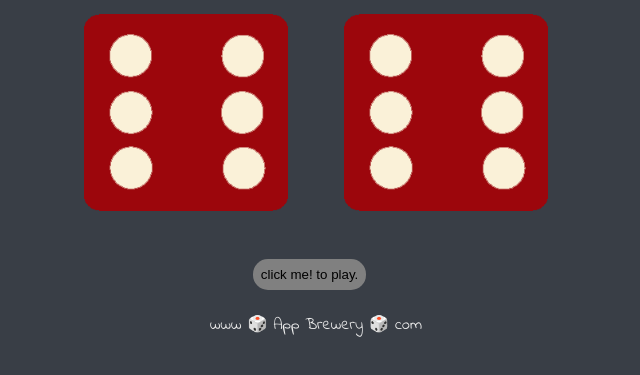
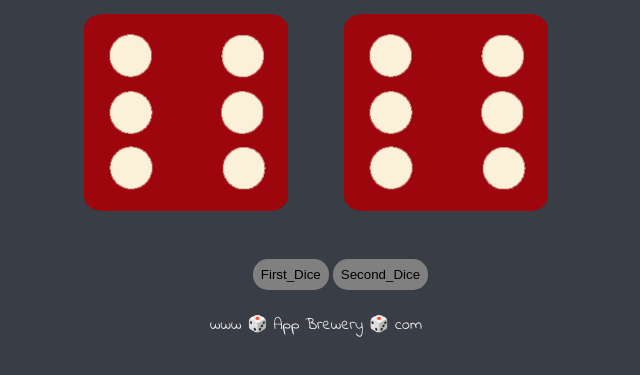
Before and after one commit to ChitikelaDurgaPrasad/Dicee_Game, a plain HTML site: page index.html in a window 1280 px wide. Shown: the part 321-696 px from the top of the page, without its empty margins (324-964 px from the left). Drawn offline with Linux system fonts and the light colour scheme.

Commit message:
Update index.html

```diff
--- a/index.html
+++ b/index.html
@@ -23,7 +23,10 @@
       </div>
 
     </div>
-    <button onclick="game()">click me! to play.</button>
+    <div class="btns">
+      <button onclick="first_dice()">First_Dice</button>
+      <button onclick="second_dice()">Second_Dice</button>
+    </div>
 
   <script src="./index.js" charset="utf-8"></script>
   </body>
```
